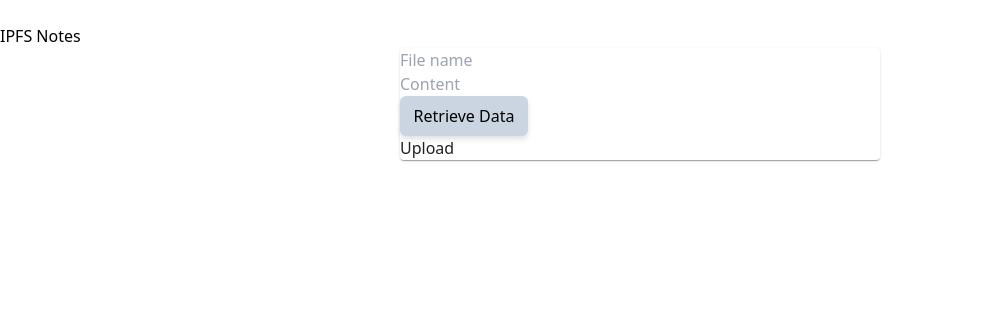
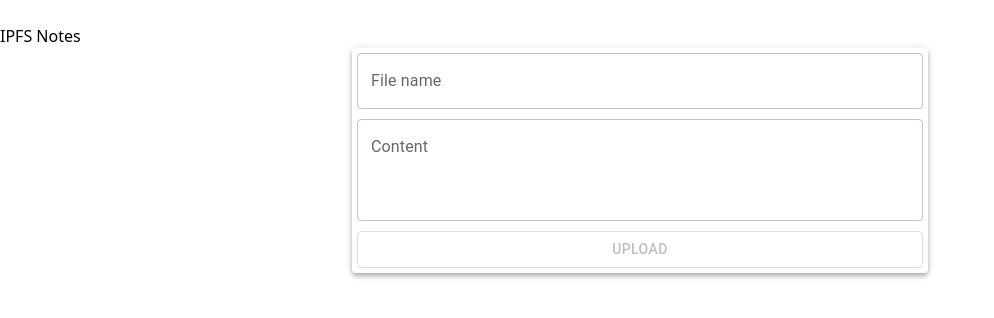
Before and after one commit to scammi/NotesIPFS, a Next.js app: page / in a window 1280 px wide. Shown: the top 318 px of the page, without its empty margins (0-994 px from the left). Built offline with nearby package versions, Linux system fonts and the light colour scheme.

Commit message:
Basic form structure

```diff
--- a/pages/index.tsx
+++ b/pages/index.tsx
@@ -5,14 +5,17 @@ import axios from "axios";
 import Container from "@mui/material/Container";
 import Grid from "@mui/material/Grid";
 import Paper from "@mui/material/Paper";
+import TextField from "@mui/material/TextField";
 import Box from "@mui/material/Box";
+import Stack from "@mui/material/Stack";
+import Button from "@mui/material/Button";
 
 
 const Home = () => {
   const [loading, setLoading] = useState(false);
-  const [CID, setCID] = useState("");
   const [fileName, setFileName] = useState("");
   const [fileContent, setFileContent] = useState("");
+  const enableUpload = !Boolean(fileContent && fileName);
 
   const handleLoad = async () => {
     setLoading(true);
@@ -36,23 +39,27 @@ const Home = () => {
     <Container>
       <main>
         <Grid container justifyContent="center">
-          <Grid item xs={5}>
-            <Paper>
-              <input
-                type="text"
-                placeholder="File name"
+          <Grid item xs={6}>
+           <Paper elevation={4}>
+              <Stack spacing={2}>
+                <TextField
+                  style={{ margin: "5px" }}
                   value={fileName}
                   onChange={(e) => setFileName(e.target.value)}
+                  id="fileNameInput"
+                  label="File name"
                 />
-              <br />
-              <input
+                <TextField
+                  style={{ margin: "5px" }}
+                  multiline={true}
+                  rows={3}
                   type="text"
-                placeholder="Content"
                   value={fileContent}
                   onChange={(e) => setFileContent(e.target.value)}
+                  id="fileNameInput"
+                  label="Content"
                 />
-              <br />
-              <button
+                {/* <button
                   onClick={handleLoad}
                   className={classNames(
                     "bg-slate-300 hover:bg-slate-500 text-black rounded-md p-2 drop-shadow-md w-32",
@@ -60,13 +67,16 @@ const Home = () => {
                   )}
                 >
                   {loading ? "Loading..." : "Retrieve Data"}
-              </button>
-              <br />
-              <button
+                </button> */}
+                <Button
+                  disabled={enableUpload}
+                  style={{ margin: "5px" }}
+                  variant="outlined"
                   onClick={handlePost}
                 >
                   Upload
-              </button>
+                </Button>
+              </Stack>
             </Paper>
           </Grid>
         </Grid>
```
Lines whose indentation alone changed are shown as unchanged.
